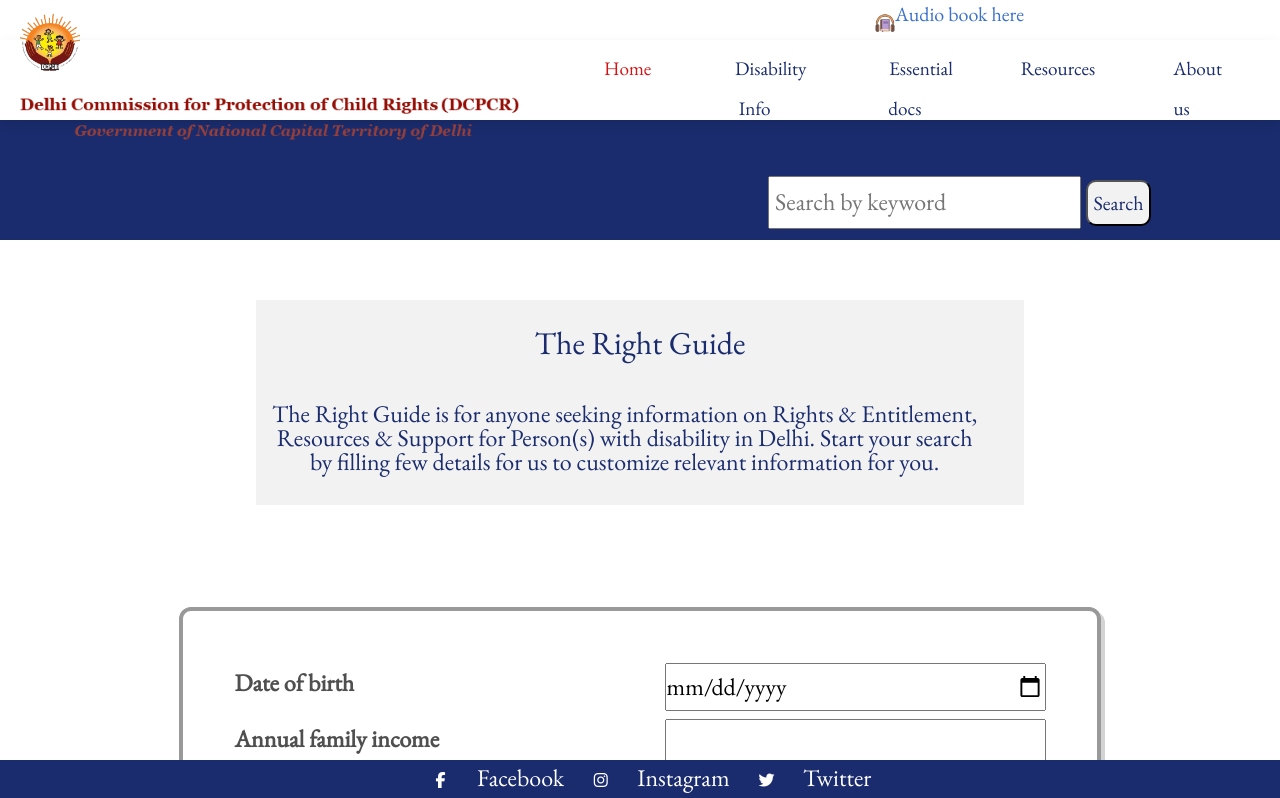
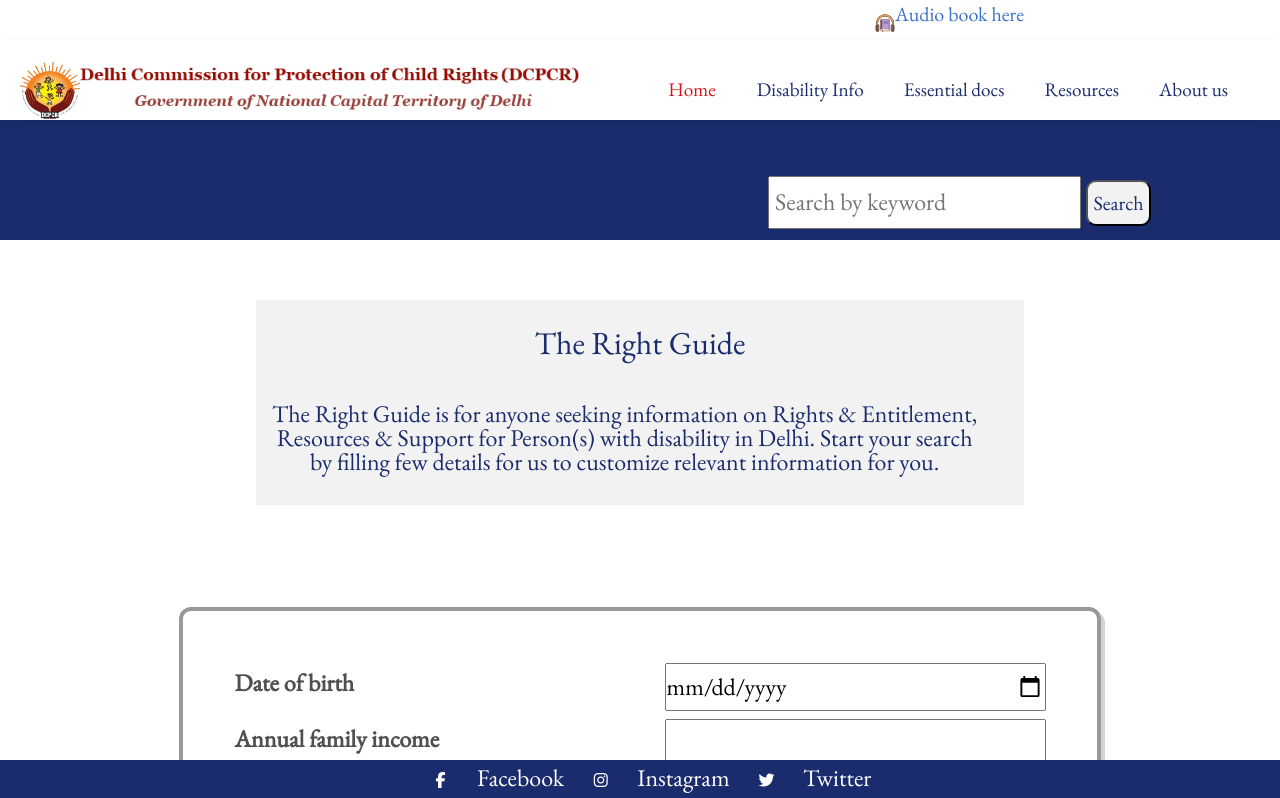
Before and after one commit to pratikk94/disabiityWebsite, a React (Create React App) app: page / in a window 1280 px wide. Shown: the top 798 px of the page. Built offline with nearby package versions, Linux system fonts and the light colour scheme.

Commit message:
Stray Routes Manage

```diff
--- a/src/App.js
+++ b/src/App.js
@@ -18,6 +18,7 @@ function App() {
           <Route path="/essentialDocs" element={<EssentialDocs />} />
           <Route path="/resources" element={<Resources />} />
           <Route path="/aboutUs" element={<AboutUs />} />
+          <Route path="*" element={<Home />} />
         </Routes>
       </BrowserRouter>
     </>
--- a/src/Navbar/Navbar.css
+++ b/src/Navbar/Navbar.css
@@ -40,20 +40,13 @@
 .nav-links {
   color: #1a2c6d;
   text-decoration: none;
-  padding: 0.5rem 1rem;
   height: 100%;
   border-bottom: 3px solid transparent;
 }
 .fa-code {
   margin-left: 1rem;
 }
-
-.nav-item {
-  line-height: 40px;
-  margin-right: 1rem;
-}
-
-.nav-item:after {
+x .nav-item:after {
   content: "";
   display: block;
   height: 3px;
@@ -78,7 +71,7 @@
 .dcpcrLogo {
   max-width: 500px;
 }
-@media screen and (max-width: 960px) {
+@media screen and (max-width: 1260px) {
   .nav-menu {
     display: flex;
     flex-direction: column;
```
